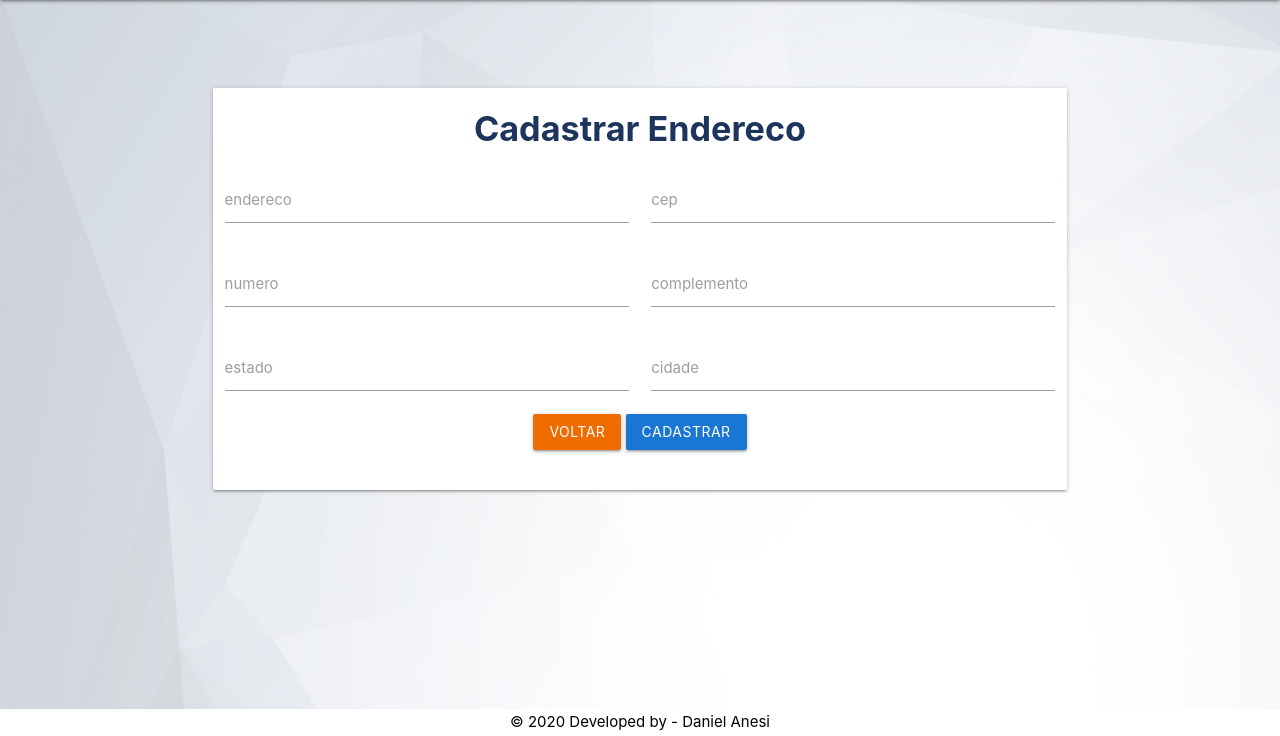
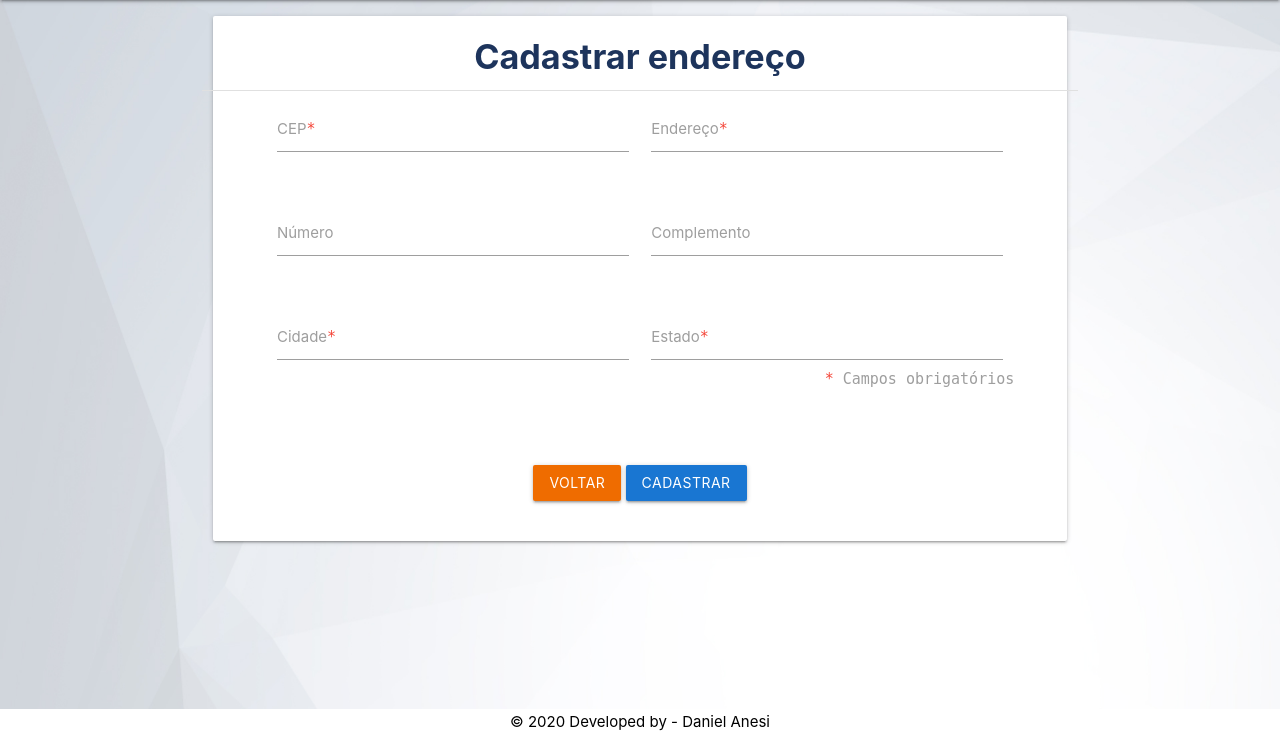
Before and after one commit to danesi/Tcc, a PHP site: page /Tela/registroEndereco.php?id=1 in a window 1280 px wide. Shown: the part 64-800 px from the top of the page. Run offline with PHP 8.4, Linux system fonts and the light colour scheme.

Commit message:
Cadastrando endereco

```diff
--- a/Tela/registroEndereco.php
+++ b/Tela/registroEndereco.php
@@ -11,33 +11,56 @@
     include_once '../Base/iNav.php';
 ?>
 <main>
-            <div class="row" style="margin-top: 10vh;">
-                <form action="../Controle/EnderecoControle.php?function=inserirEndereco" class="card col l8 offset-l2 m10 offset-m1 s10 offset-s1" method="post">
+    <div class="row" style="margin-top: 1vh;">
+        <div class="card col l8 offset-l2 m10 offset-m1 s10 offset-s1">
+            <?php if (isset($_GET['servico'])) {
+            ?>
+            <form action="../Controle/EnderecoControle.php?function=inserirEnderecoServico" method="post">
+                <?php
+                    } else {
+                ?>
+                <form action="../Controle/EnderecoControle.php?function=inserirEnderecoEmpregado" method="post">
+                    <?php
+                        } ?>
                     <div class="row center">
-                        <h4 class="textoCorPadrao2">Cadastrar Endereco</h4>
-                        <div class="input-field col s6">
-                            <input type="text" name="endereco">
-                            <label>endereco</label>
+                        <div class="row">
+                            <h4 class="textoCorPadrao2 center">Cadastrar endereço</h4>
+                            <div class="divider"></div>
+                            <input name="id" hidden value="<?= $_GET['id']?>">
+                            <div class="row">
+                                <div class="input-field col s5 m5 s10 offset-l1 offset-m1 offset-s1">
+                                    <input type="text" name="cep" id="cep" class="validate" required>
+                                    <label for="cep" class="active">CEP<samp class="red-text">*</samp></label>
                                 </div>
-                        <div class="input-field col s6">
-                            <input type="text" name="cep">
-                            <label>cep</label>
+                                <div class="input-field col s5 m5 s10 offset-s1">
+                                    <input type="text" name="endereco" id="endereco" class="validate" required>
+                                    <label for="endereco">Endereço<samp class="red-text">*</samp></label>
                                 </div>
-                        <div class="input-field col s6">
-                            <input type="text" name="numero">
-                            <label>numero</label>
                             </div>
-                        <div class="input-field col s6">
-                            <input type="text" name="complemento">
-                            <label>complemento</label>
+                            <div class="row">
+                                <div class="input-field col l5 m5 s10 offset-l1">
+                                    <input type="text" name="numero" id="numero" class="validate">
+                                    <label for="numero">Número</label>
                                 </div>
-                        <div class="input-field col s6">
-                            <input type="text" name="estado">
-                            <label>estado</label>
+                                <div class="input-field col s5 m5 s10 offset-s1">
+                                    <input type="text" name="complemento" id="complemento" class="validate">
+                                    <label for="complemento">Complemento</label>
                                 </div>
-                        <div class="input-field col s6">
-                            <input type="text" name="cidade">
-                            <label>cidade</label>
+                            </div>
+                            <div class="row">
+                                <div class="input-field col s5 m5 s10 offset-l1 offset-m1 offset-s1">
+                                    <input type="text" name="cidade" id="cidade" class="validate" required>
+                                    <label for="cidade">Cidade<samp class="red-text">*</samp></label>
+                                </div>
+                                <div class="input-field col s5 m5 s10 offset-s1">
+                                    <input type="text" name="estado" id="estado" class="validate" required>
+                                    <label for="estado">Estado<samp class="red-text">*</samp></label>
+                                    <div class="row right">
+                                        <samp class="red-text">*</samp><samp class="grey-text"> Campos
+                                            obrigatórios</samp>
+                                    </div>
+                                </div>
+                            </div>
                         </div>
                         <div class="row center">
                             <a href="../index.php" class="corPadrao3 btn">Voltar</a>
@@ -45,9 +68,28 @@
                         </div>
                 </form>
         </div>
+    </div>
 </main>
 <?php
     include_once '../Base/footer.php';
 ?>
 </body>
 </html>
+<script>
+    $("#cep").mask("00000-000");
+    $('#cep').blur(function () {
+        cep = $(this).val();
+        cep = cep.replace(/\D/g, '');
+        $.ajax({
+            url: 'https://viacep.com.br/ws/' + cep + '/json/unicode',
+            dataType: 'json',
+            success: function ({localidade, uf, complemento, logradouro, gia}) {
+                $('#cidade').val(localidade).focus();
+                $('#estado').val(uf).focus();
+                $('#complemento').val(complemento).focus();
+                $('#endereco').val(logradouro).focus();
+                $('#numero').val(gia).focus();
+            }
+        })
+    });
+</script>
```
Lines whose indentation alone changed are shown as unchanged.
